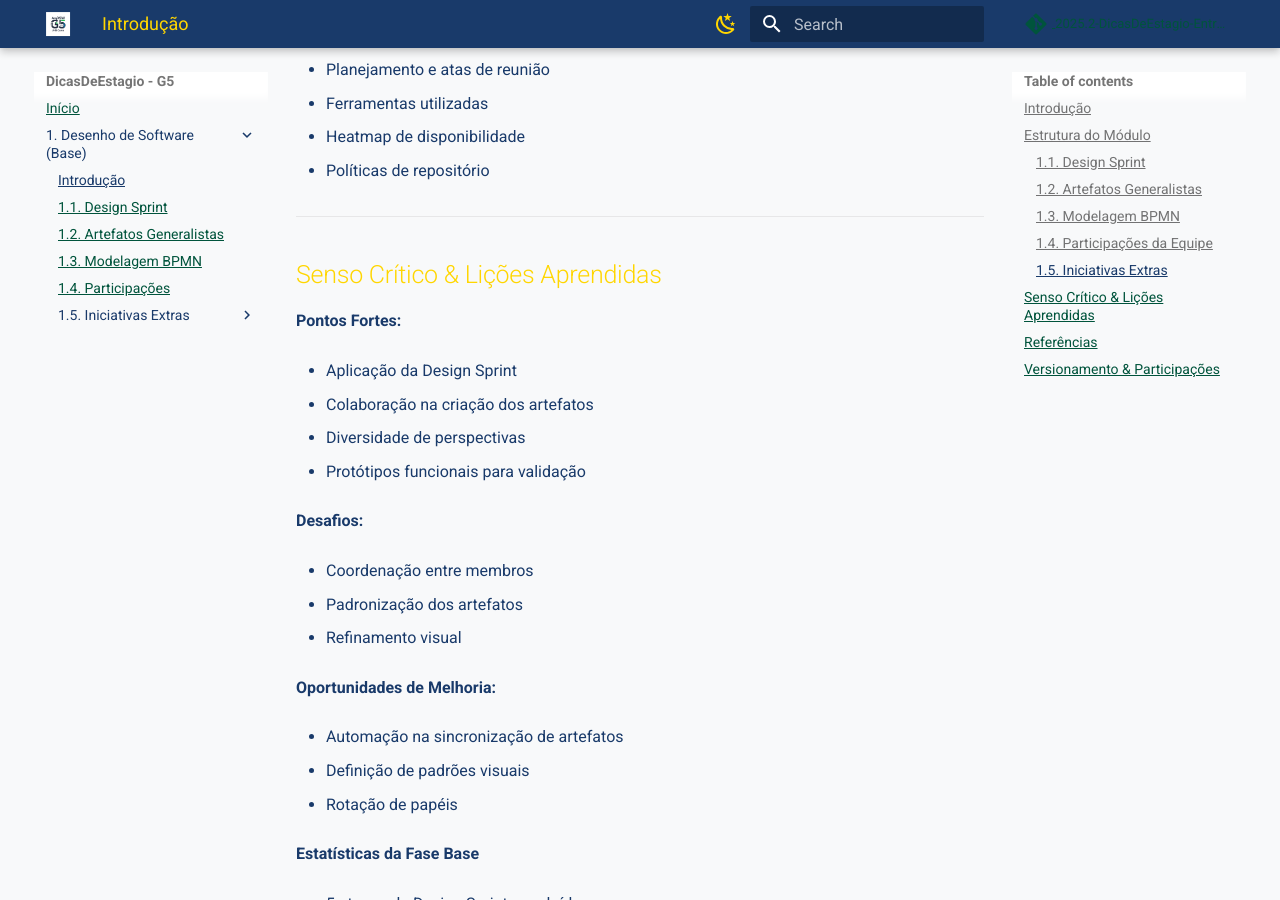
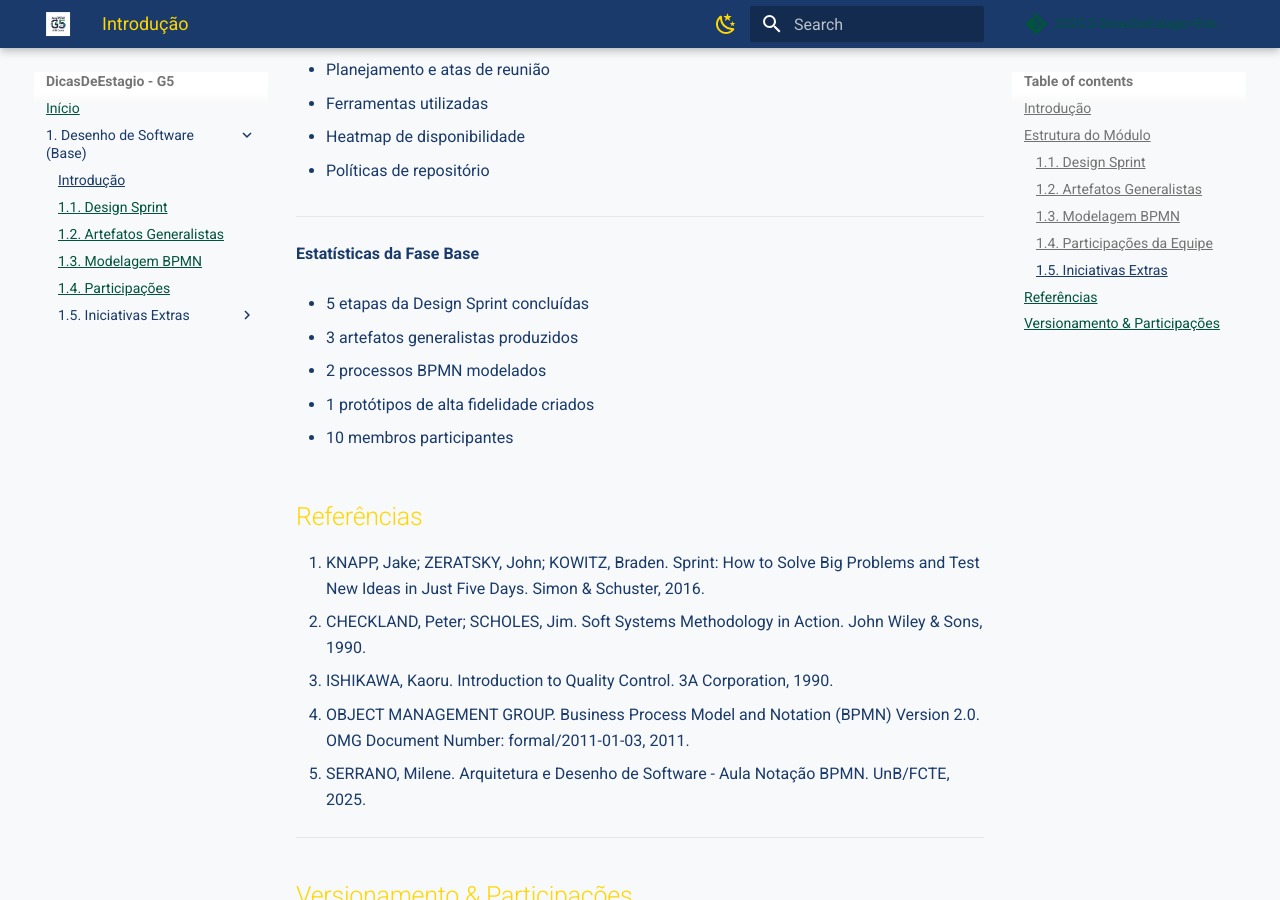
Before and after one commit to UnBArqDsw2025-2-Turma02/2025.2-T02_G5_DicasDeEstagio_Entrega03, an MkDocs documentation site: the page built from docs/Base/Introducao.md, in a window 1280 px wide and 900 px high, scrolled down 1820 px. Built offline with MkDocs 1.6.1 and Material for MkDocs 9.7.7, drawn with Linux system fonts in a browser that asks for light colours; comment, search, counter and statistics services are not loaded.

```diff
--- a/docs/Base/Introducao.md
+++ b/docs/Base/Introducao.md
@@ -77,33 +77,7 @@ Atividades complementares realizadas pela equipe.
 
 ---
 
-## Senso Crítico & Lições Aprendidas
 
-**Pontos Fortes:**
-
-- Aplicação da Design Sprint
-
-- Colaboração na criação dos artefatos
-
-- Diversidade de perspectivas
-
-- Protótipos funcionais para validação
-
-**Desafios:**
-
-- Coordenação entre membros
-
-- Padronização dos artefatos
-
-- Refinamento visual
-
-**Oportunidades de Melhoria:**
-
-- Automação na sincronização de artefatos
-
-- Definição de padrões visuais
-
-- Rotação de papéis
 
 **Estatísticas da Fase Base**
 
```
Also changed, not shown: docs/Base/Artefatos-generalistas/ArtefatosGeneralistas.md (+12 -9 lines), docs/Base/BPMN/ModelagemBPMN.md (+2 -0 lines), docs/Base/Participacoes/Participacoes.md (+1 -1 lines), docs/assets/imgs/5W2H.jpg (added), docs/assets/imgs/MatheusBPMN.svg (renamed from docs/assets/imgs/DesignSprint.svg).
